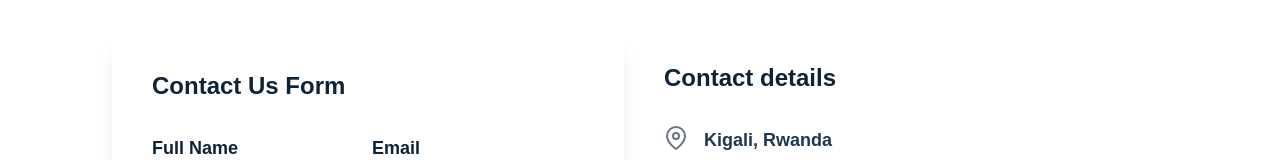
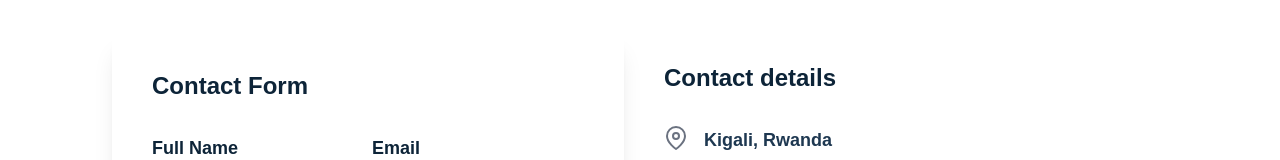
Before and after one commit to Niyonyungu/Personal-Website, a React (Vite) app: page /contact in a window 1280 px wide. Shown: the part 178-338 px from the top of the page. Built offline with nearby package versions, Linux system fonts and the light colour scheme.

Commit message:
second env

```diff
--- a/src/components/contact/ContactForm.jsx
+++ b/src/components/contact/ContactForm.jsx
@@ -68,7 +68,7 @@ const ContactForm = () => {
           className="max-w-xl m-4 p-6 sm:p-10 bg-secondary-light dark:bg-secondary-dark rounded-xl shadow-xl text-left"
         >
           <p className="font-general-medium text-primary-dark dark:text-primary-light text-2xl mb-8">
-            Contact Us Form
+            Contact Form
           </p>
           <div className='flex flex-row justify-between gap-2 items-center'>
             <div className="font-general-regular mb-4">
```
